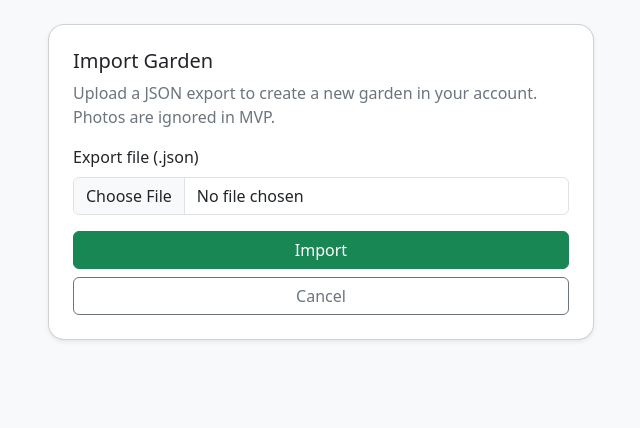
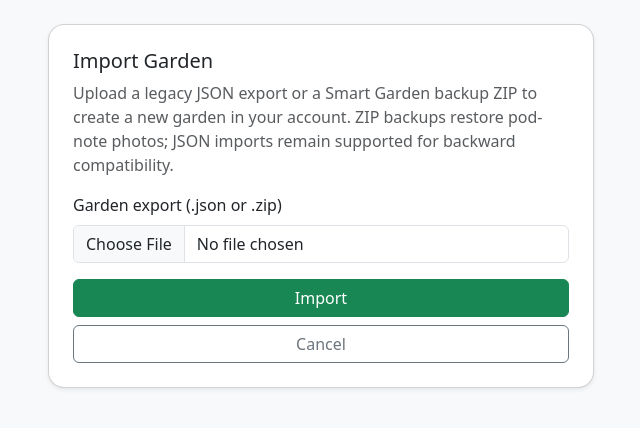
Before and after one commit to drakeg/smartgarden, a Django app: template templates/gardens/garden_import.html in a window 1280 px wide. Shown: the part 56-484 px from the top of the page, without its empty margins (319-959 px from the left). Run offline with Django 5.2, Linux system fonts and the light colour scheme; the template is opened without the code that fills it, so the values that code supplies are empty; some libraries are stand-ins or nearby versions.

Commit message:
Update garden import UI for JSON and ZIP backups

```diff
--- a/templates/gardens/garden_import.html
+++ b/templates/gardens/garden_import.html
@@ -7,9 +7,9 @@
     <div class="card shadow-sm rounded-4">
       <div class="card-body p-4">
         <h1 class="h5 mb-2">Import Garden</h1>
-        <p class="muted mb-3">
-          Upload a JSON export to create a new garden in your account.
-          Photos are ignored in MVP.
+        <p class="text-muted mb-3">
+          Upload a legacy JSON export or a Smart Garden backup ZIP to create a new garden in your account.
+          ZIP backups restore pod-note photos; JSON imports remain supported for backward compatibility.
         </p>
 
         {% if messages %}
@@ -21,8 +21,8 @@
         <form method="post" enctype="multipart/form-data">
           {% csrf_token %}
           <div class="mb-3">
-            <label for="import_file" class="form-label">Export file (.json)</label>
-            <input id="import_file" class="form-control" type="file" name="import_file" accept="application/json,.json" required>
+            <label for="import_file" class="form-label">Garden export (.json or .zip)</label>
+            <input id="import_file" class="form-control" type="file" name="import_file" accept="application/json,application/zip,.json,.zip" required>
           </div>
           <button class="btn btn-success w-100">Import</button>
           <a class="btn btn-outline-secondary w-100 mt-2" href="{% url 'gardens:garden_list' %}">Cancel</a>
```
